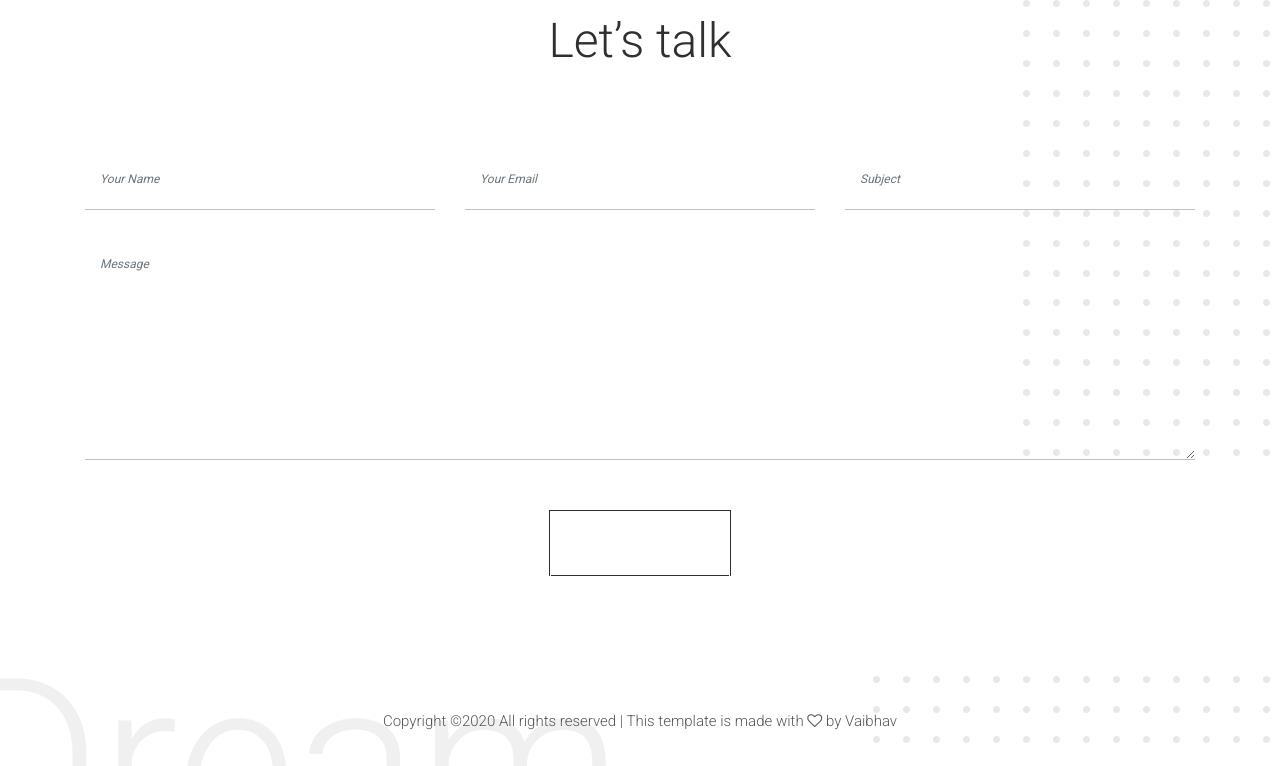
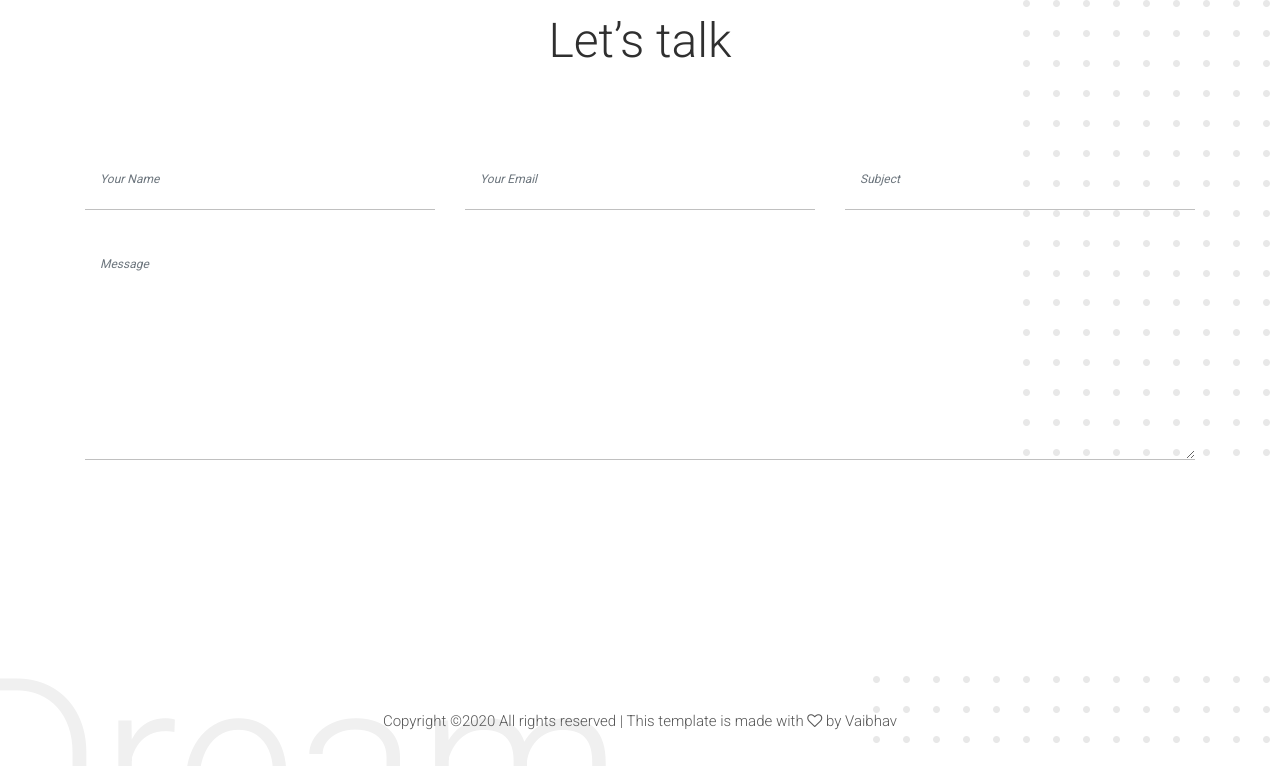
Before and after one commit to wackyvaijo/VaibhavDraw, a plain HTML site: page contact.html in a window 1280 px wide. Shown: the part 1069-1835 px from the top of the page. Drawn offline with Linux system fonts and the light colour scheme.

Commit message:
Update contact.html

```diff
--- a/contact.html
+++ b/contact.html
@@ -179,7 +179,7 @@ Copyright &copy;<script>document.write(new Date().getFullYear());</script> All r
                                     </div>
                                 </div>
                                 <div class="col-12">
-                                    <button type="submit" class="btn sonar-btn"><a href="#" class="btn sonar-btn white-btn">Contact Me</a></button>
+                                    <a href="contact.html" class="btn sonar-btn white-btn">Contact Me</a>
                                 </div>
                             </div>
                         </form>
```
